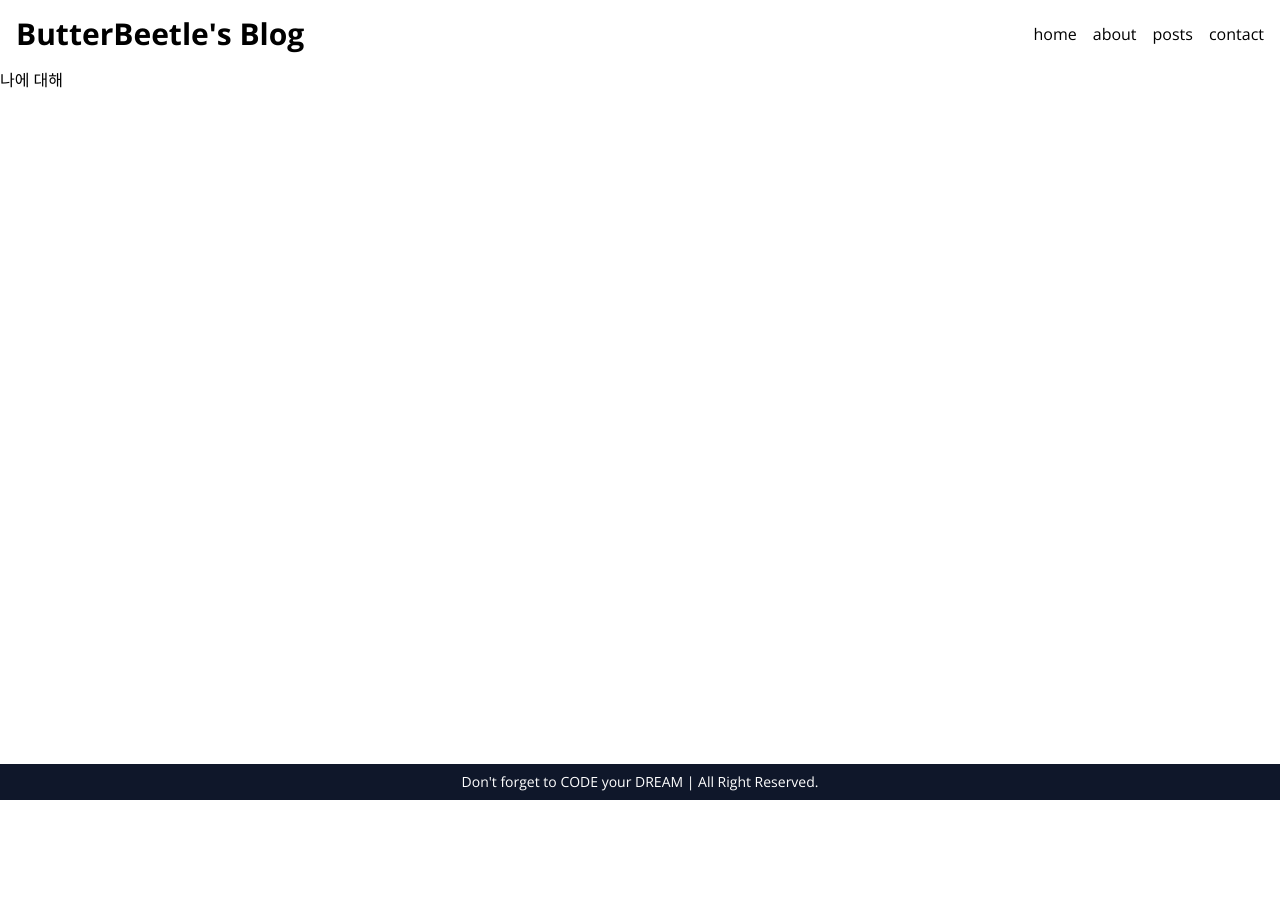
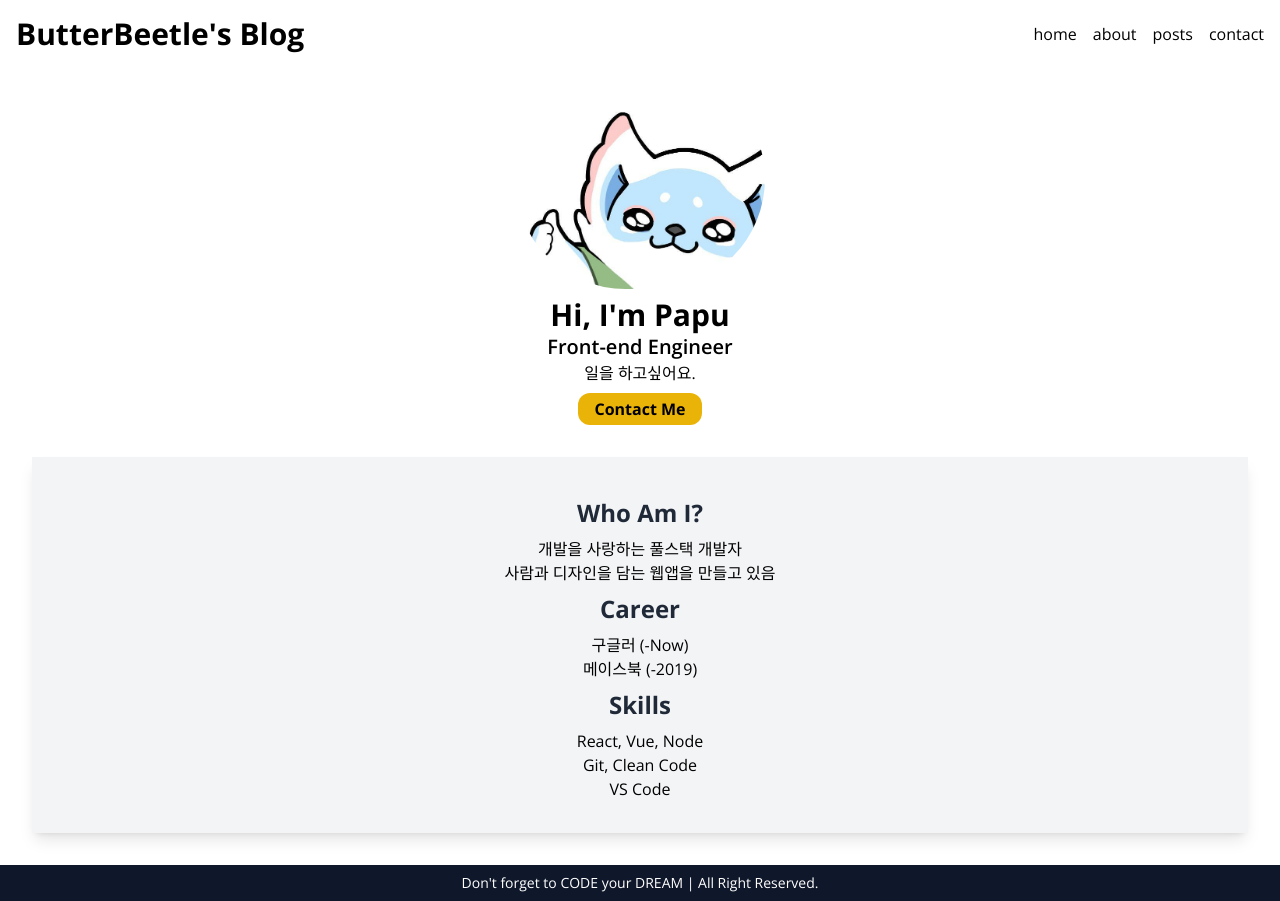
Before and after one commit to butterbeetle/blog, a Next.js app: page /about in a window 1280 px wide. Before the commit the page ends 800 px from the top, so only its background shows below. Built offline with nearby package versions, Linux system fonts and the light colour scheme.

Commit message:
Feat : About Page

```diff
--- a/src/app/about/page.tsx
+++ b/src/app/about/page.tsx
@@ -1,3 +1,32 @@
+import Hero from "@/components/Hero";
+
+const TITLE_CLASS = "text-2xl font-bold text-gray-800 my-2";
+
 export default function AboutPage() {
-  return <p>나에 대해</p>;
+  return (
+    <>
+      <Hero />
+      <section className="bg-gray-100 shadow-lg p-8 m-8 text-center">
+        <h2 className={TITLE_CLASS}>Who Am I?</h2>
+        <p>
+          개발을 사랑하는 풀스택 개발자 <br />
+          사람과 디자인을 담는 웹앱을 만들고 있음
+        </p>
+        <h2 className={TITLE_CLASS}>Career</h2>
+        <p>
+          구글러 (-Now)
+          <br />
+          메이스북 (-2019)
+          <br />
+        </p>
+        <h2 className={TITLE_CLASS}>Skills</h2>
+        <p>
+          React, Vue, Node
+          <br />
+          Git, Clean Code <br />
+          VS Code
+        </p>
+      </section>
+    </>
+  );
 }
```
